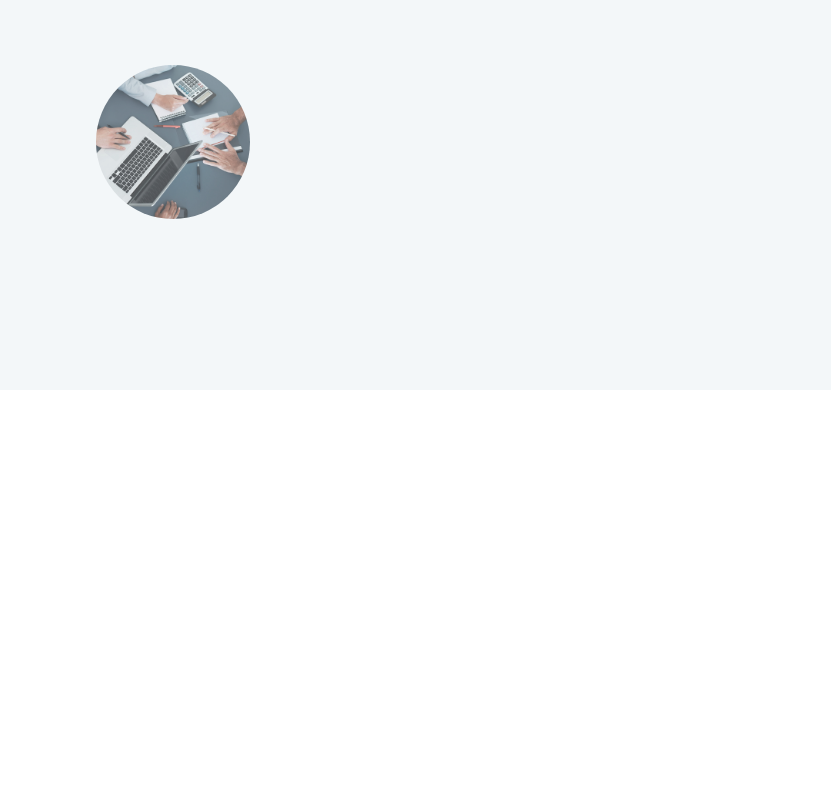
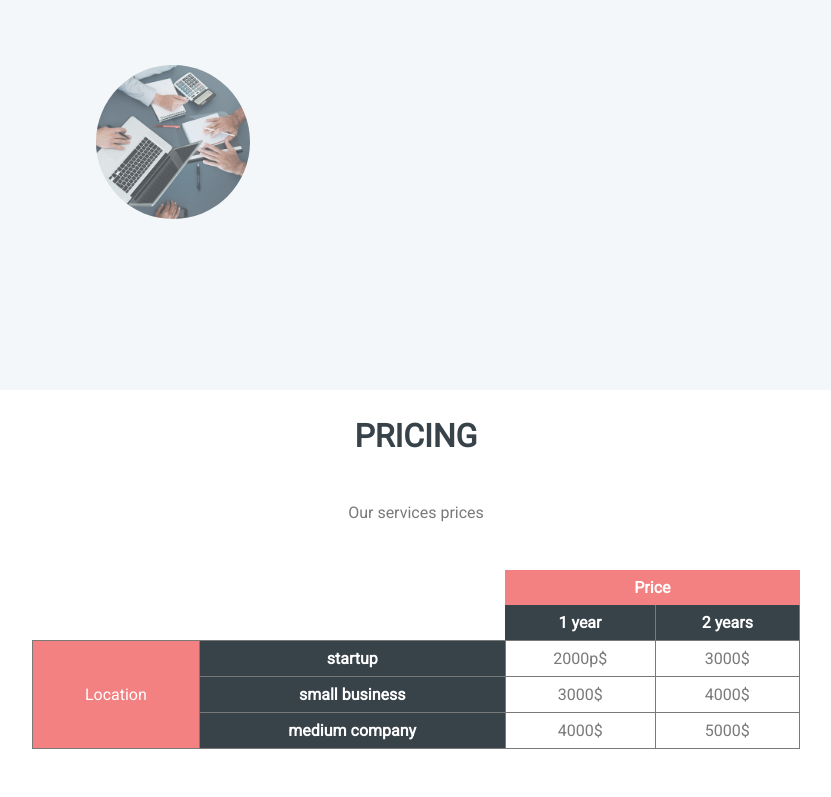
Before and after one commit to JKuridza/domaci, a plain HTML site: page index.html in a window 1280 px wide. Shown: the part 1322-2119 px from the top of the page, without its empty margins (224-1055 px from the left). Before the commit the page ends 1712 px from the top, so only its background shows below. Drawn offline with Linux system fonts and the light colour scheme.

Commit message:
zavrsena i pricing sekcija sa tabelom

```diff
--- a/index.html
+++ b/index.html
@@ -67,9 +67,40 @@
                     </div>
                 </div>
             </a>
-
-
     </section>
-
+    <section class="pricing">
+            <h1>Pricing</h1>
+            <p>Our services prices</p>
+            <table class="pricingTable">
+                <thead>
+                    <tr>
+                        <th colspan="2" rowspan="2"></th>
+                        <th class="orange" colspan="2">Price</th>
+                    </tr>
+                    <tr>
+                        <th class="darkCol">1 year</th>
+                        <th class="darkCol">2 years</th>
+                    </tr>
+                </thead>
+                <tbody>
+                    <tr>
+                        <td rowspan="3" class="vertical orange">Location</td>
+                        <td class="darkCol">startup</td>
+                        <td>2000p$</td>
+                        <td>3000$</td>
+                    </tr>
+                    <tr>
+                        <td class="darkCol">small business</td>
+                        <td>3000$</td>
+                        <td>4000$</td>
+                    </tr>
+                    <tr>
+                        <td class="darkCol">medium company</td>
+                        <td>4000$</td>
+                        <td>5000$</td>
+                    </tr>
+                </tbody>
+            </table>
+    </section>
 </body>
 </html>
--- a/style/style.scss
+++ b/style/style.scss
@@ -150,3 +150,52 @@ section {
         float:right;
     }
 }
+
+.pricing {
+	h1 {
+		font-size: 2em;
+		color: $heading_color;
+		text-align: center;
+		text-transform: uppercase;
+		margin-bottom: 1.5em;
+	}
+}
+
+
+.pricing {
+	color: $main_font;
+	text-align: center;
+
+	.pricingTable {
+		width: 60%;
+		margin: 3em auto;
+		border-collapse: collapse;
+
+		th, td {
+			padding: .5em;
+		}
+
+		.orange {
+			background: $red;
+			color: #fff;
+		}
+
+		.darkCol {
+			background: $blue_dark;
+			color: #fff;
+			font-weight: bold;
+		}
+
+		thead {
+			.darkCol {
+				border-right: 1px solid $main_font;
+			}
+		}
+
+		tbody {
+			td {
+				border: 1px solid $main_font;
+			}
+		}
+	}
+}
```
Also changed, not shown: style/style.css.
